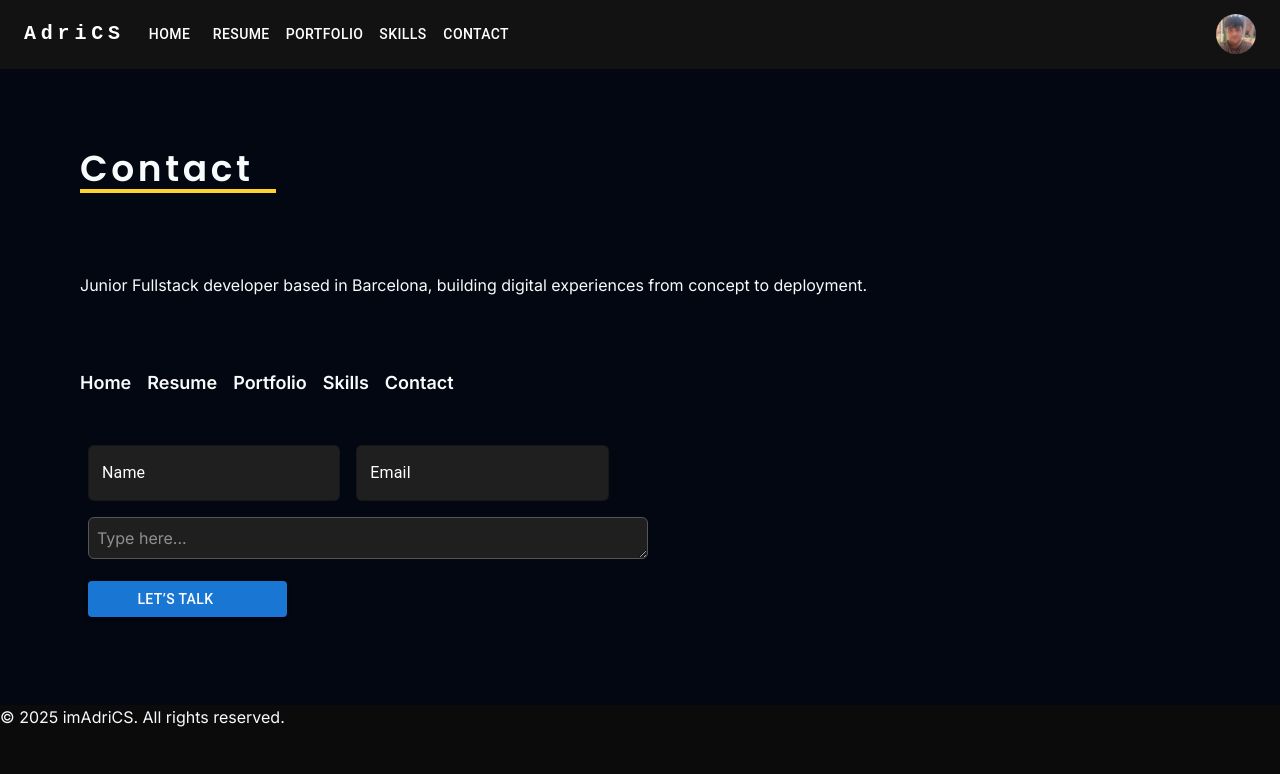
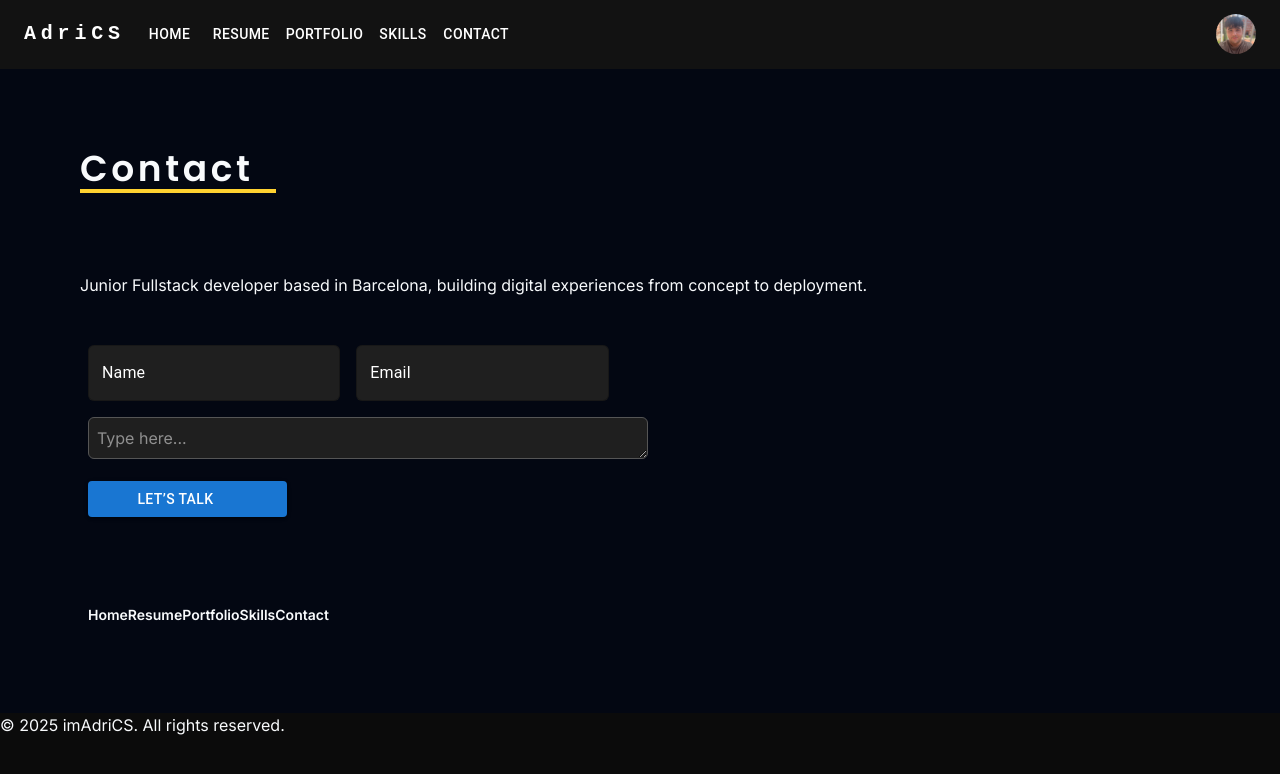
Before and after one commit to Adriics/portfolio, a Next.js app: page /contact in a window 1280 px wide. Shown: the top 774 px of the page. Built offline with nearby package versions, Linux system fonts and the light colour scheme; some icons are missing.

Commit message:
feat: update styles

```diff
--- a/src/components/sections/Contact.tsx
+++ b/src/components/sections/Contact.tsx
@@ -56,14 +56,6 @@ export function Contact() {
             Junior Fullstack developer based in Barcelona, building digital
             experiences from concept to deployment.
           </p>
-        </div>
-
-        <div className="flex gap-4 text-lg pt-18 font-semibold">
-          {pages.map((p) => (
-            <div key={p.name}>
-              <a href={p.href}>{p.name}</a>
-            </div>
-          ))}
         </div>
 
         {/* Formulario */}
@@ -138,6 +130,13 @@ export function Contact() {
                 {messageFeedback}
               </Alert>
             )}
+            <div className="flex text-sm pt-18 font-semibold">
+              {pages.map((p) => (
+                <div key={p.name}>
+                  <a href={p.href}>{p.name}</a>
+                </div>
+              ))}
+            </div>
           </Box>
         </div>
       </div>
```
